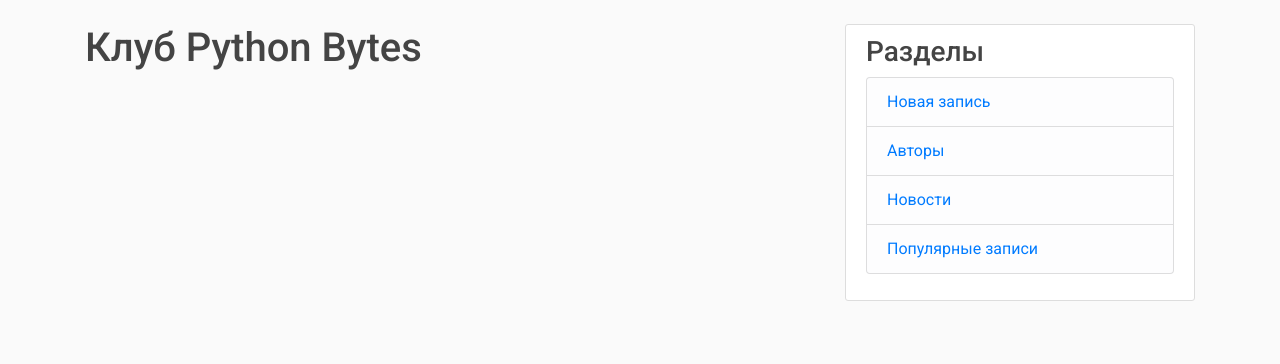
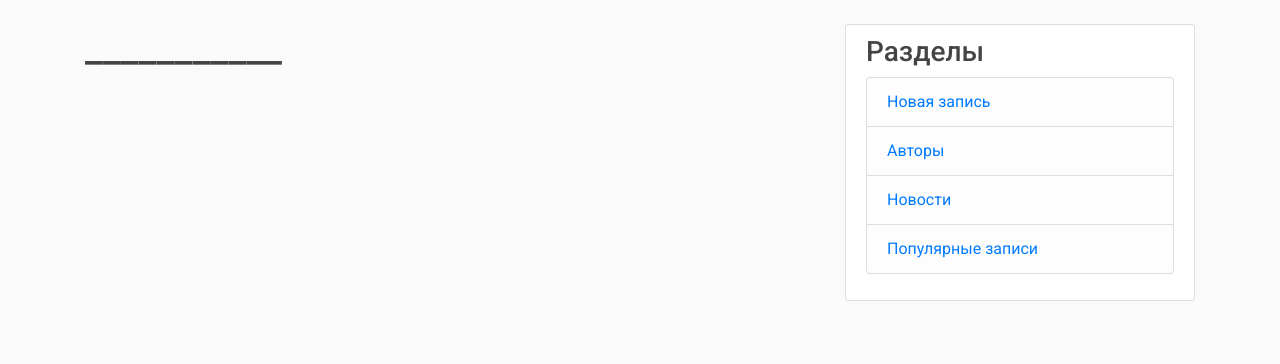
Before and after one commit to Machine089/Blog_dj, a Django app: template blog/templates/blog/about.html in a window 1280 px wide. Shown: the part 56-420 px from the top of the page. Run offline with Django 4.2, Linux system fonts and the light colour scheme; the template is opened without the code that fills it, so the values that code supplies are empty; the visitor is signed in with stand-in values (Sample User, id 1); some libraries are stand-ins or nearby versions.

Commit message:
Update about.html

```diff
--- a/blog/templates/blog/about.html
+++ b/blog/templates/blog/about.html
@@ -1,4 +1,4 @@
 {% extends "blog/base.html" %}
 {% block content %}
-    <h1>Клуб Python Bytes</h1>
+    <h1>___________</h1>
 {% endblock content %}
```
